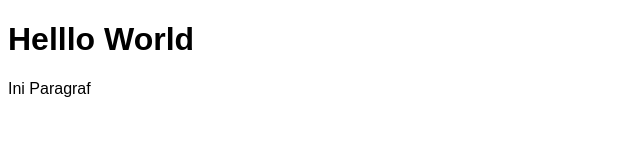
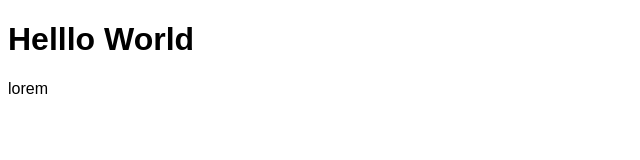
Before and after one commit to FeivelBryan/git-test-remote, a plain HTML site: page index.html in a window 1280 px wide. Shown: the full height of the page, 0-640 px from the left. Drawn offline with Linux system fonts and the light colour scheme.

Commit message:
menambahkan text lorem

```diff
--- a/index.html
+++ b/index.html
@@ -8,12 +8,11 @@
 			font-family: arial;
 		}
 	</style>
-	<title>Cobaiin Git</title>
+	<title>Cobaiin Git Remote</title>
 </head>
 <body>
 <h1>Helllo World</h1>
-<p>Ini Paragraf</p>
 
-<script type="text/javascript" src="script.js"></script>
+<p>lorem</p>
 </body>
 </html>
```
